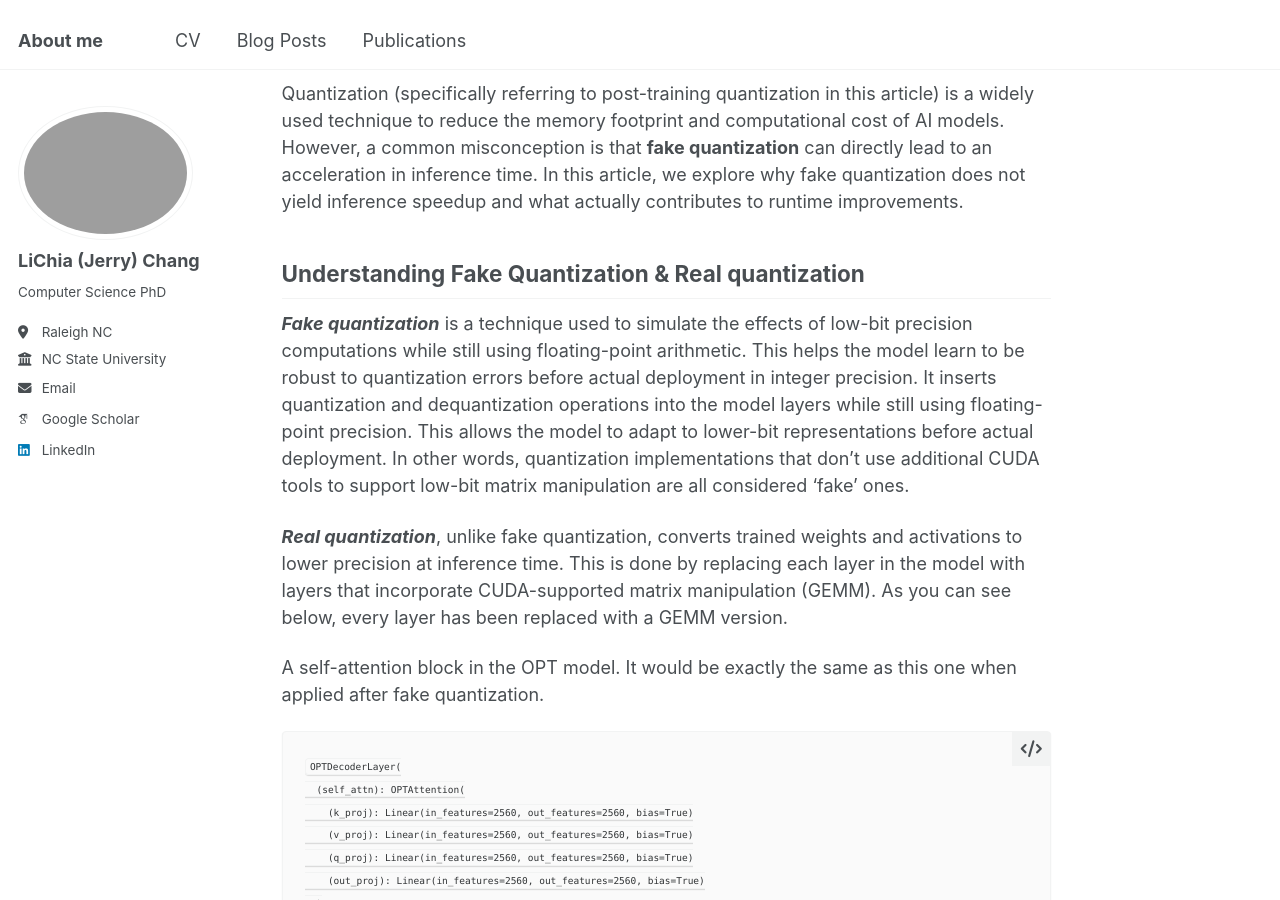
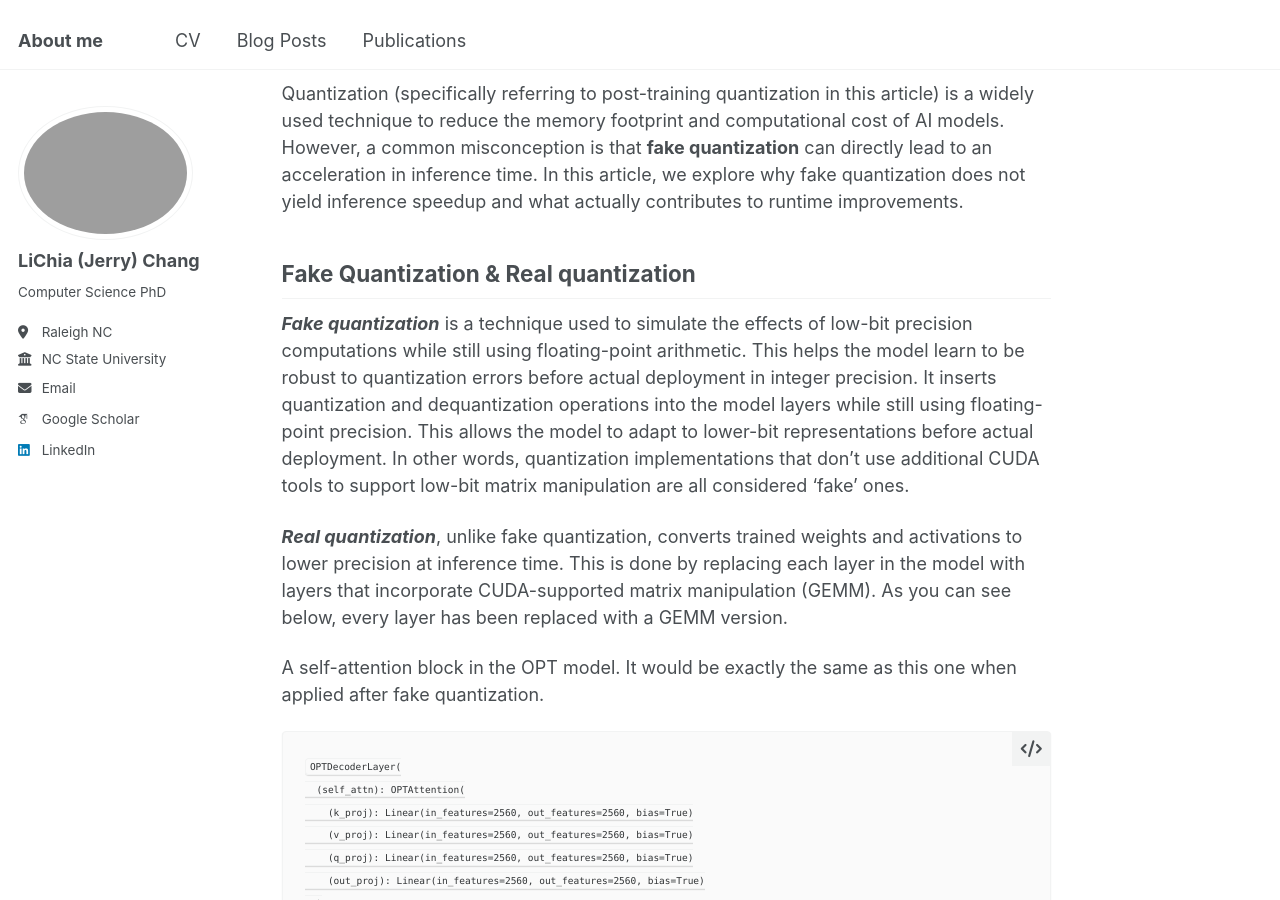
Before and after one commit to lichchang/lichchang.github.io, a Jekyll site: the page built from _posts/2025-02-25-Fake-Model-Quantization.md, in a window 1280 px wide and 900 px high, scrolled down 313 px. Built offline with Jekyll 4.4.1, drawn with Linux system fonts in a browser that asks for light colours; some web fonts are replaced.

Commit message:
Update 2025-02-25-Fake-Model-Quantization.md

```diff
--- a/_posts/2025-02-25-Fake-Model-Quantization.md
+++ b/_posts/2025-02-25-Fake-Model-Quantization.md
@@ -15,7 +15,7 @@ tags:
 
 Quantization (specifically referring to post-training quantization in this article) is a widely used technique to reduce the memory footprint and computational cost of AI models. However, a common misconception is that **fake quantization** can directly lead to an acceleration in inference time. In this article, we explore why fake quantization does not yield inference speedup and what actually contributes to runtime improvements.
 
-## Understanding Fake Quantization & Real quantization
+## Fake Quantization & Real quantization
 
 ***Fake quantization*** is a technique used to simulate the effects of low-bit precision computations while still using floating-point arithmetic. This helps the model learn to be robust to quantization errors before actual deployment in integer precision. It inserts quantization and dequantization operations into the model layers while still using floating-point precision. This allows the model to adapt to lower-bit representations before actual deployment. In other words, quantization implementations that don’t use additional CUDA tools to support low-bit matrix manipulation are all considered 'fake' ones.
 
```
